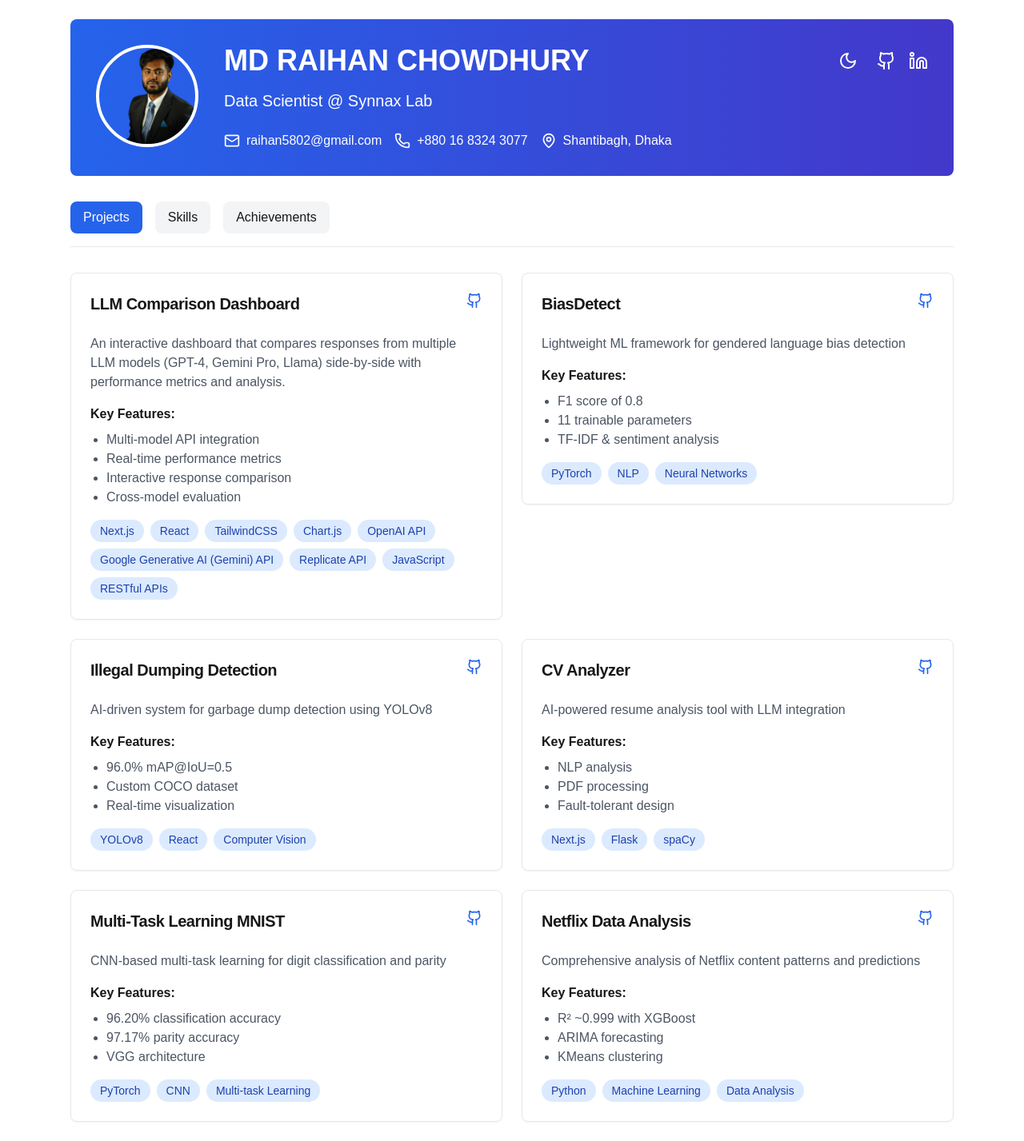
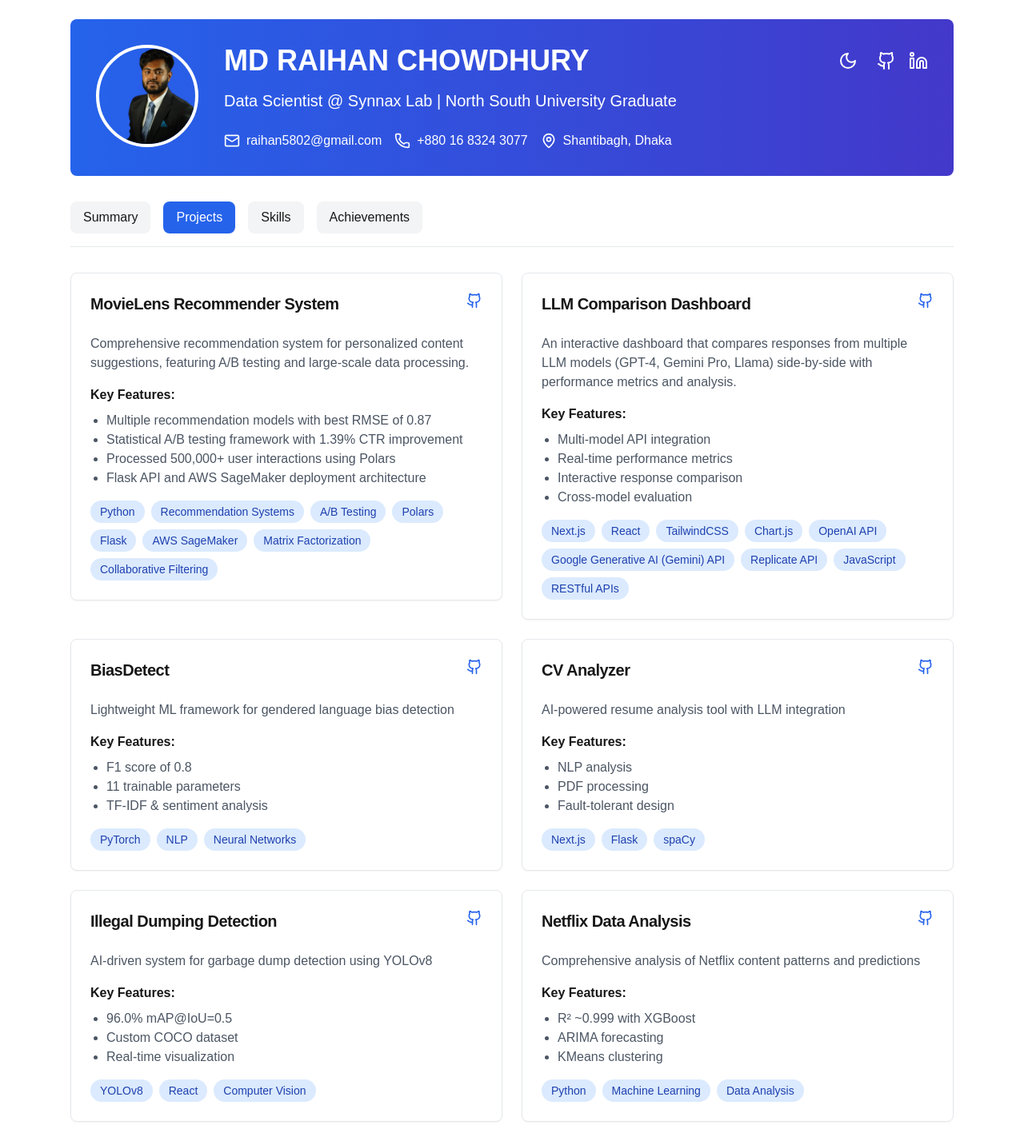
Before and after one commit to raihan5802/Portfolio, a Next.js app: page / in a window 1280 px wide. Shown: the whole page at 80% size. Built offline with nearby package versions, Linux system fonts and the light colour scheme.

Commit message:
Update page.tsx

```diff
--- a/src/app/page.tsx
+++ b/src/app/page.tsx
@@ -21,6 +21,18 @@
 
   const projects = [
     {
+      title: "MovieLens Recommender System",
+      description: "Comprehensive recommendation system for personalized content suggestions, featuring A/B testing and large-scale data processing.",
+      highlights: [
+        "Multiple recommendation models with best RMSE of 0.87",
+        "Statistical A/B testing framework with 1.39% CTR improvement",
+        "Processed 500,000+ user interactions using Polars",
+        "Flask API and AWS SageMaker deployment architecture"
+      ],
+      tech: ["Python", "Recommendation Systems", "A/B Testing", "Polars", "Flask", "AWS SageMaker", "Matrix Factorization", "Collaborative Filtering"],
+      github: "https://github.com/raihan5802/movielens-recommender" // Update with your actual repo URL
+    },
+    {
       title: "LLM Comparison Dashboard",
       description: "An interactive dashboard that compares responses from multiple LLM models (GPT-4, Gemini Pro, Llama) side-by-side with performance metrics and analysis.",
       highlights: ["Multi-model API integration", "Real-time performance metrics", "Interactive response comparison", "Cross-model evaluation"],
@@ -35,13 +47,6 @@
       github: "https://github.com/raihan5802/BiasDetect"
     },
     {
-      title: "Illegal Dumping Detection",
-      description: "AI-driven system for garbage dump detection using YOLOv8",
-      highlights: ["96.0% mAP@IoU=0.5", "Custom COCO dataset", "Real-time visualization"],
-      tech: ["YOLOv8", "React", "Computer Vision"],
-      github: "https://github.com/raihan5802/Illegal-Dumping-Garbage-Detection-Segmentation"
-    },
-    {
       title: "CV Analyzer",
       description: "AI-powered resume analysis tool with LLM integration",
       highlights: ["NLP analysis", "PDF processing", "Fault-tolerant design"],
@@ -49,11 +54,11 @@
       github: "https://github.com/raihan5802/CV-Analyzer"
     },
     {
-      title: "Multi-Task Learning MNIST",
-      description: "CNN-based multi-task learning for digit classification and parity",
-      highlights: ["96.20% classification accuracy", "97.17% parity accuracy", "VGG architecture"],
-      tech: ["PyTorch", "CNN", "Multi-task Learning"],
-      github: "https://github.com/raihan5802/Multi-Task-Learning-Handwritten-Digit-Classification-Parity-Check"
+      title: "Illegal Dumping Detection",
+      description: "AI-driven system for garbage dump detection using YOLOv8",
+      highlights: ["96.0% mAP@IoU=0.5", "Custom COCO dataset", "Real-time visualization"],
+      tech: ["YOLOv8", "React", "Computer Vision"],
+      github: "https://github.com/raihan5802/Illegal-Dumping-Garbage-Detection-Segmentation"
     },
     {
       title: "Netflix Data Analysis",
@@ -65,12 +70,12 @@
   ];
 
   const skills = {
-    "Programming": ["Python", "JavaScript"],
-    "AI/ML": ["PyTorch", "TensorFlow", "YOLO", "Detectron2"],
+    "Programming": ["Python", "JavaScript", "SQL"],
+    "AI/ML": ["PyTorch", "TensorFlow", "YOLO", "Detectron2", "Recommendation Systems", "Matrix Factorization"],
     "LLMs & AI": ["OpenAI APIs", "LangChain", "LlamaIndex", "Hugging Face"],
     "Web Development": ["React", "Flask", "Next.js", "React Native"],
-    "Data Science": ["Pandas", "NumPy", "Matplotlib", "Seaborn"],
-    "Tools": ["Git", "Docker", "Jupyter", "Google Colab"]
+    "Data Science": ["Pandas", "NumPy", "Matplotlib", "Seaborn", "Polars", "A/B Testing", "Statistical Analysis"],
+    "Cloud & DevOps": ["AWS SageMaker", "Git", "Docker", "Jupyter", "Google Colab"]
   };
 
   const achievements = [
@@ -94,7 +99,7 @@
               />
               <div className="text-center md:text-left">
                 <h1 className="text-2xl md:text-4xl font-bold mb-2 md:mb-4">MD RAIHAN CHOWDHURY</h1>
-                <h2 className="text-lg md:text-xl mb-4 md:mb-6">Data Scientist @ Synnax Lab</h2>
+                <h2 className="text-lg md:text-xl mb-4 md:mb-6">Data Scientist @ Synnax Lab | North South University Graduate</h2>
                 <div className="flex flex-col md:flex-row flex-wrap gap-3 md:gap-4">
                   <a href="mailto:raihan5802@gmail.com" className="flex items-center justify-center md:justify-start gap-2 hover:text-blue-200">
                     <Mail className="w-5 h-5" />
@@ -129,7 +134,7 @@
         </div>
 
         <div className="flex flex-wrap gap-2 md:gap-4 border-b pb-4">
-          {['projects', 'skills', 'achievements'].map((section) => (
+          {['summary', 'projects', 'skills', 'achievements'].map((section) => (
             <button
               key={section}
               onClick={() => setActiveSection(section)}
@@ -145,6 +150,25 @@
         </div>
 
         <div className="grid gap-4 md:gap-6">
+          {activeSection === 'summary' && (
+            <motion.div
+              initial={{ opacity: 0 }}
+              animate={{ opacity: 1 }}
+              transition={{ duration: 0.5 }}
+            >
+              <Card className="hover:shadow-lg transition-shadow dark:bg-gray-800 dark:text-white">
+                <CardHeader>
+                  <CardTitle className="text-lg md:text-xl">Professional Summary</CardTitle>
+                </CardHeader>
+                <CardContent>
+                  <p className="text-sm md:text-base text-gray-600 dark:text-gray-300">
+                    Data Scientist with hands-on experience developing recommendation systems and NLP applications, specializing in personalization models that deliver practical solutions. Demonstrated ability to independently process large-scale datasets and implement A/B testing frameworks for performance evaluation. Currently advancing skills in ML experimentation while building predictive modeling solutions at Synnax Lab. Recent graduate from North South University (CGPA: 3.23) with a passion for leveraging data-driven approaches to personalization and delivering measurable impact.
+                  </p>
+                </CardContent>
+              </Card>
+            </motion.div>
+          )}
+
           {activeSection === 'projects' && (
             <motion.div
               className="grid md:grid-cols-2 gap-4 md:gap-6"
```
